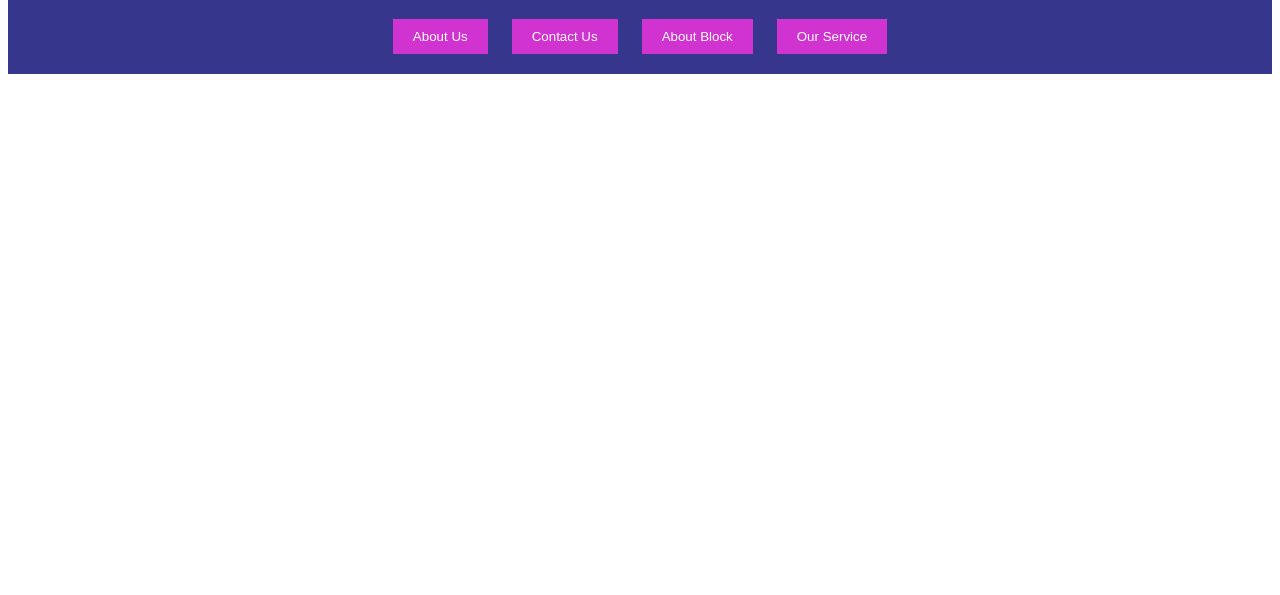
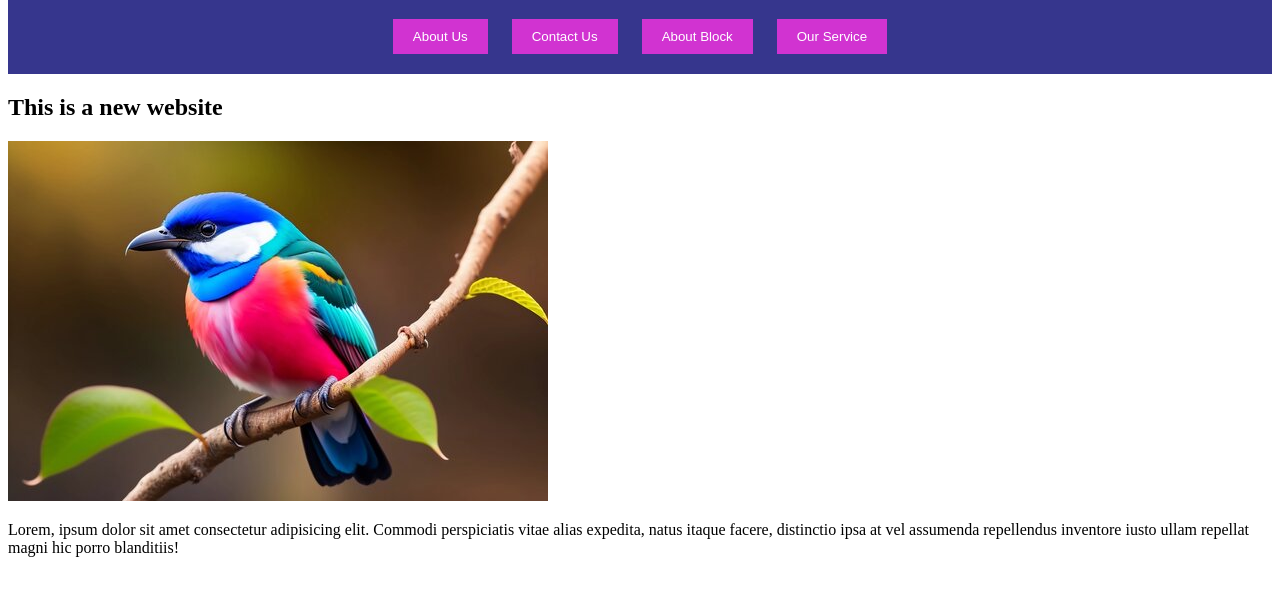
Before and after one commit to salman6546/htmlcss, a plain HTML site: page index.html in a window 1280 px wide. Shown: the part 89-684 px from the top of the page. Drawn offline with Linux system fonts and the light colour scheme.

Commit message:
my commit

```diff
--- a/index.html
+++ b/index.html
@@ -46,5 +46,17 @@
         </div>
 
     </header>
+
+
+  <section>
+    <div>
+        <h1>This is a new website</h1>
+        <img src="image/360_F_610681083_M6XlAUkKj0I9ykA0Iz1ysOTCsNvpU5Vw.jpg" alt="">
+        <p>Lorem, ipsum dolor sit amet consectetur adipisicing elit. Commodi perspiciatis vitae alias expedita, natus itaque facere, distinctio ipsa at vel assumenda repellendus inventore iusto ullam repellat magni hic porro blanditiis!</p>
+    </div>
+    <div>
+
+    </div>
+  </section>
 </body>
 </html>
```
Also changed, not shown: image/360_F_610681083_M6XlAUkKj0I9ykA0Iz1ysOTCsNvpU5Vw.jpg (added).
